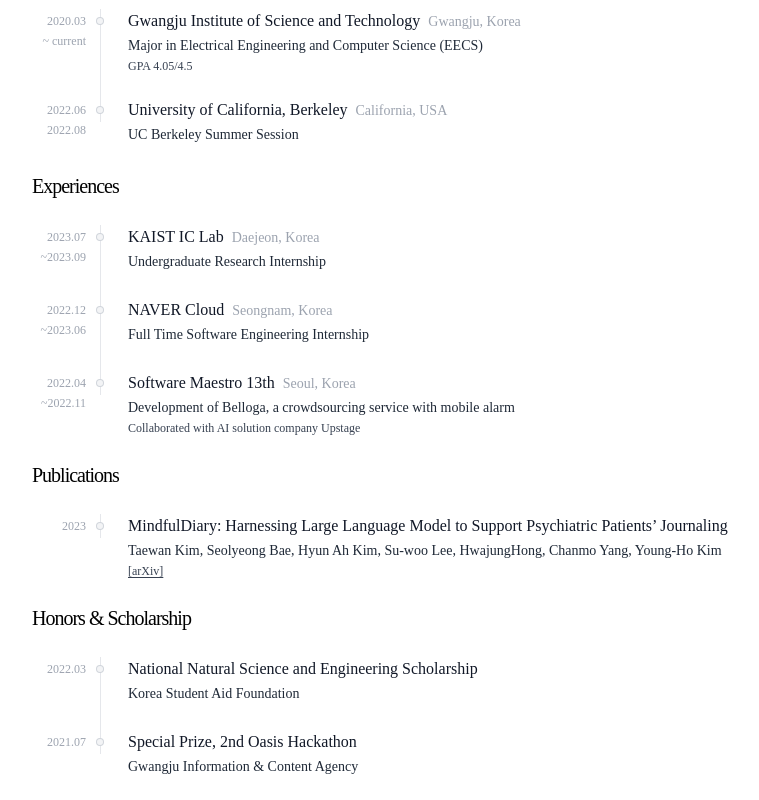
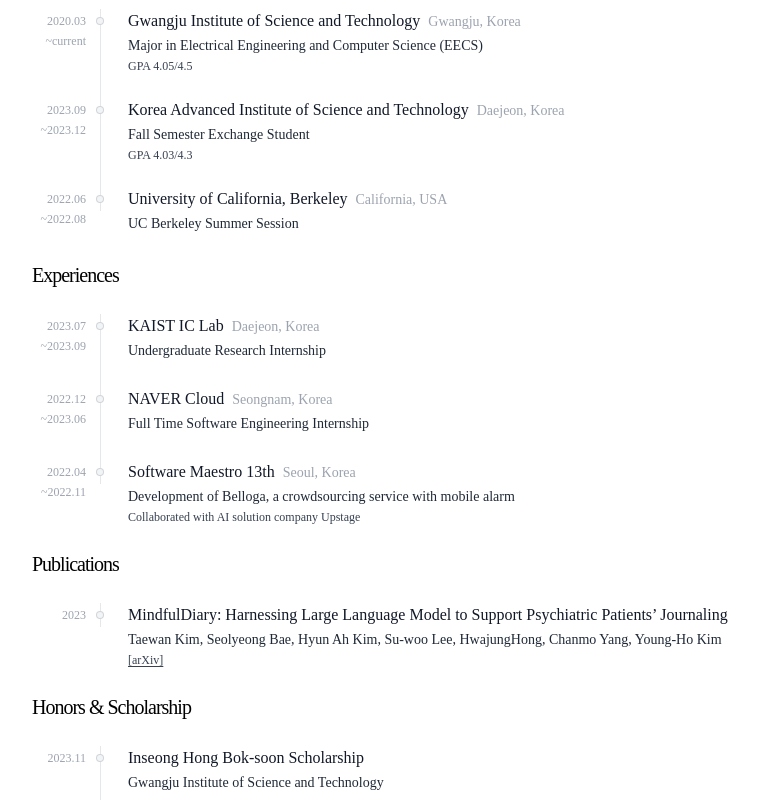
Before and after one commit to SeolyeongBae/seolyeongbae.github.io, a Next.js app: page /cv in a window 1280 px wide. Shown: the part 260-1060 px from the top of the page, without its empty margins (224-983 px from the left). Built offline with nearby package versions, Linux system fonts and the light colour scheme.

Commit message:
update scholarship, education

```diff
--- a/app/cv/contents.ts
+++ b/app/cv/contents.ts
@@ -1,4 +1,4 @@
-const CURRENT = "~ current";
+const CURRENT = "~current";
 
 export const contents = [
   {
@@ -14,8 +14,16 @@ export const contents = [
         additional: "GPA 4.05/4.5",
       },
       {
+        startDate: "2023.09",
+        endDate: "~2023.12",
+        title: "Korea Advanced Institute of Science and Technology",
+        location: "Daejeon, Korea",
+        description: "Fall Semester Exchange Student",
+        additional: "GPA 4.03/4.3",
+      },
+      {
         startDate: "2022.06",
-        endDate: "2022.08",
+        endDate: "~2022.08",
         title: "University of California, Berkeley",
         location: "California, USA",
         description: "UC Berkeley Summer Session",
@@ -69,6 +77,11 @@ export const contents = [
     title: "Honors & Scholarship",
     content: [
       {
+        startDate: "2023.11",
+        title: "Inseong Hong Bok-soon Scholarship",
+        description: "Gwangju Institute of Science and Technology",
+      },
+      {
         startDate: "2022.03",
         title: "National Natural Science and Engineering Scholarship",
         description: "Korea Student Aid Foundation",
```
